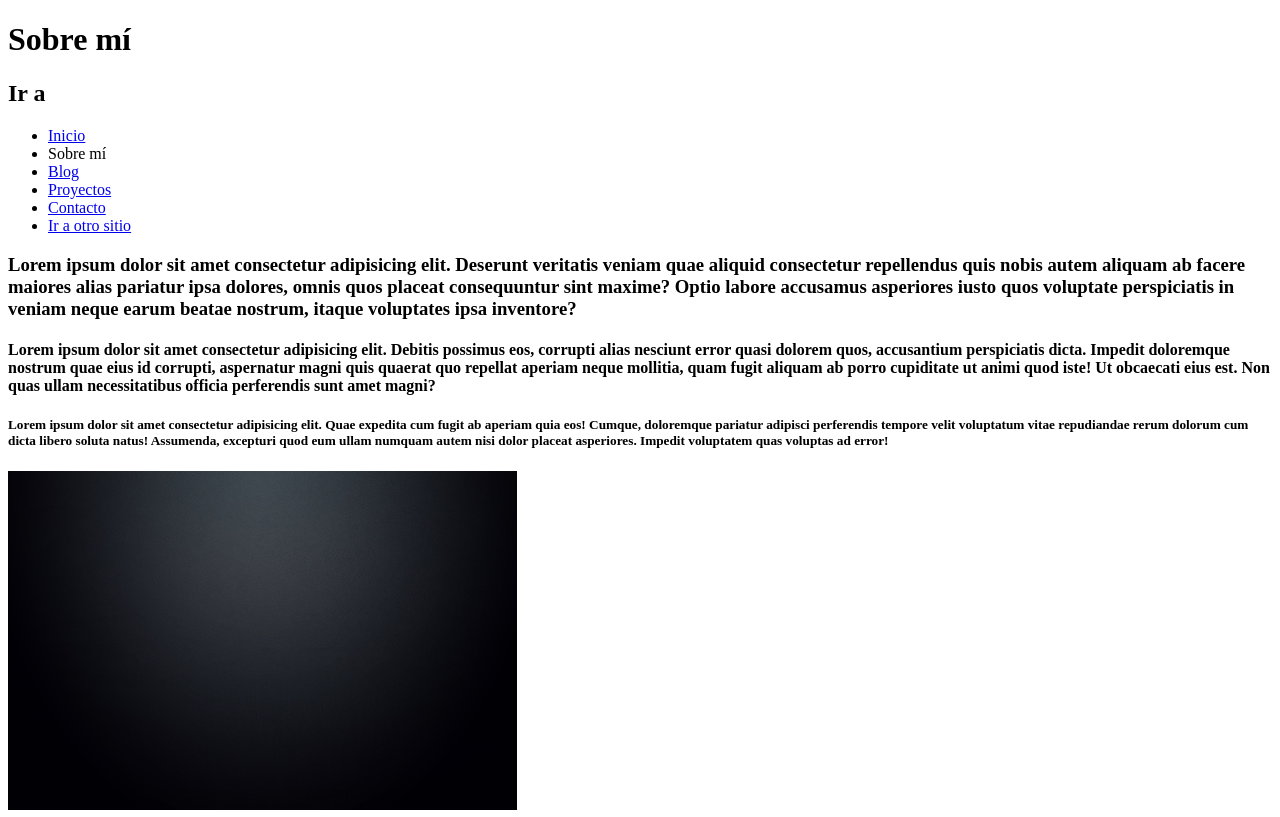
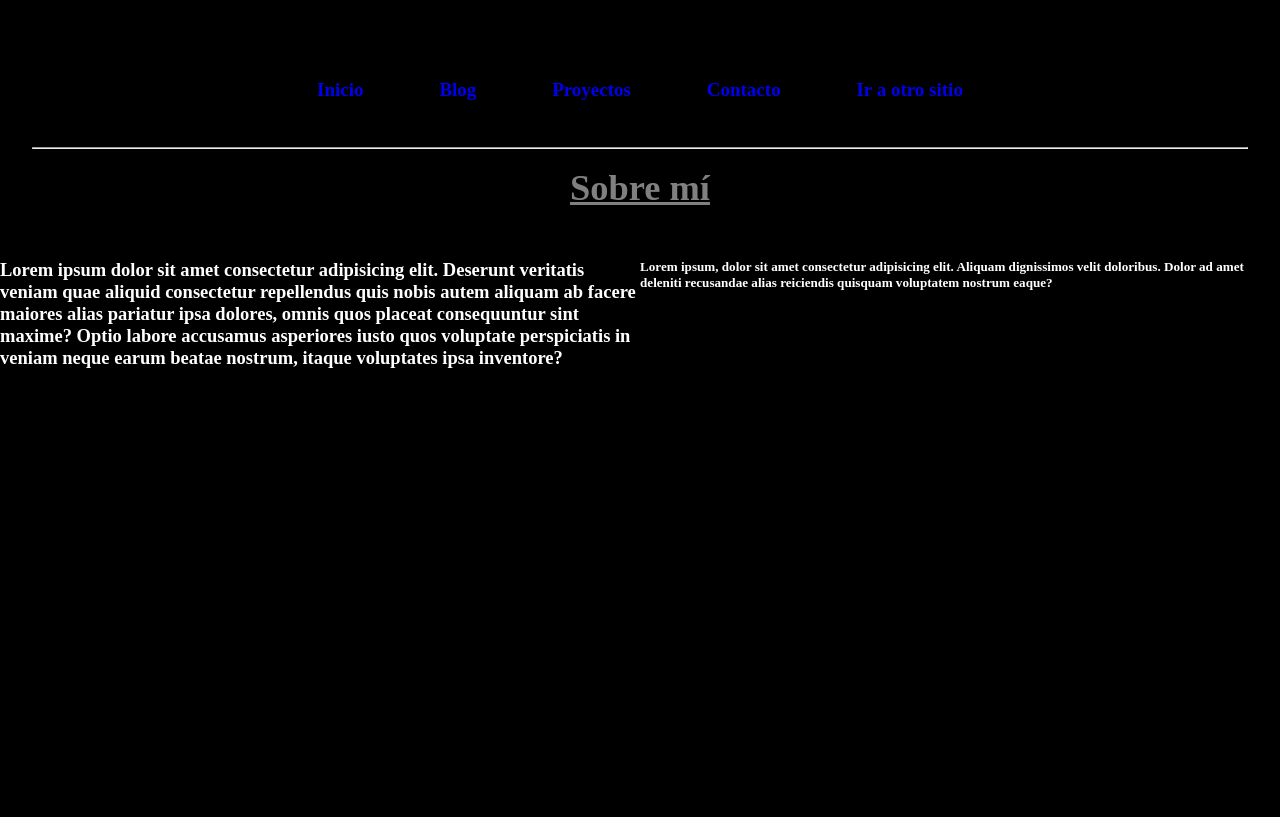
Before and after one commit to matiasfont12/mipagina, a plain HTML site: page root/views/about.html in a window 1280 px wide. Shown: the top 817 px of the page. Drawn offline with Linux system fonts and the light colour scheme.

Commit message:
agregando flexbox y grids

```diff
--- a/root/css/styles.css
+++ b/root/css/styles.css
@@ -2,11 +2,15 @@
     margin: 0;
     padding: 0;
     box-sizing: border-box;
+    text-decoration: none;
+    list-style: none;
 
 }
 
 body{
 	overflow-x: hidden;
+    background-color: black;
+    color: white;
 
 }
 
@@ -15,9 +19,8 @@ html{
 }
 
 .header {
-    background-color: black;
-    padding: 1rem
-    ;
+    padding: 1rem;
+    margin: 1rem;
 
 }
 
@@ -28,44 +31,57 @@ html{
     font-family: serif;
     font-size: 2.3rem;
     color: gray;
-    background-color: black;
 }
 
 .header__navegation {
+    display: flex;
+    flex-direction: row;
+    justify-content: center;
     font-style: normal;
     font-size: 1.2rem;
     font-family: serif;
     font-weight: bold;
-    list-style: none;
     text-align: center;
-    background-color: black;
     line-height: 60px;
-
 
 }
 
 .header__item {
-    display: inline;
+
     padding: 20px 30px;
     top: 0px;
+    margin: 0.5rem;
+
+}
+
+#grid {
+    height: 100vh;
+    display: grid;
+    grid-template-areas:
+    "section"
+    "footer";
+    grid-template-rows: 50% 50%;
+    grid-template-columns: 50% 50%;
+}
+
+section{
+    grid-area: section;
+}
+
+.article {
+    display: flex;
+    flex-direction: row;
+    color: pink;
+    font-family: sans-serif;
+    font-style: oblique;
+    line-height: 30px;
+    padding: 5rem;
 
 }
 
 
 
-.article {
-    background-color: black;
-    color: pink;
-    font-family: sans-serif;
-    font-style: oblique;
-    line-height: 30px;
-    padding: 20px;
-
-}
-
-
 .footer {
-    background-color: black;
     background-size: cover;
 
 }
@@ -76,6 +92,7 @@ html{
     font-style: normal;
     font-size: 1rem;
     color:darkslateblue;
+    padding: 20px;
 
 }
 
--- a/root/views/about.html
+++ b/root/views/about.html
@@ -5,38 +5,37 @@
     <meta http-equiv="X-UA-Compatible" content="IE=edge">
     <meta name="viewport" content="width=device-width, initial-scale=1.0">
     <link rel="shortcut icon" href="../assets/favicon.ico">
+    <link rel="stylesheet" href="../css/styles.css">
     <title>Sobre mi</title>
 </head>
 <body>
-    <header>
-        <h1>Sobre mí</h1>
-        <h2>Ir a</h2>
-
-        <nav>
-            <ul>
-                <li><a href="C:\Users\Matias\Downloads\Desktop\wireframe\root\index.html">Inicio</a></li>
-                <li>Sobre mí</li>
-                <li><a href="./blog.html">Blog</a></li>
-                <li><a href="./project.html">Proyectos</a></li>
-                <li><a href="./contact.html">Contacto</a></li>
-                <li><a href="https://www.google.com" target="_blank">Ir a otro sitio</a></li>
-
+    <header class="header">
+        <nav class="header__navegation">
+            <ul class="header__navegation">
+                <li class="header__item"><a href="C:\Users\Matias\Downloads\Desktop\wireframe\root\index.html">Inicio</a></li>
+                <li class="header__item"><a href="./blog.html">Blog</a></li>
+                <li class="header__item"><a href="./project.html">Proyectos</a></li>
+                <li class="header__item"><a href="./contact.html">Contacto</a></li>
+                <li class="header__item"><a href="https://www.google.com" target="_blank">Ir a otro sitio</a></li>
             </ul>
 
         </nav>
+        <hr>
+        <br>
+        <h1 class="header__title">Sobre mí</h1>
+        <br>
     </header>
     <main>
-        <section>
+        <section id="grid">
             <article>
                 <div>
                     <h3>Lorem ipsum dolor sit amet consectetur adipisicing elit. Deserunt veritatis veniam quae aliquid consectetur repellendus quis nobis autem aliquam ab facere maiores alias pariatur ipsa dolores, omnis quos placeat consequuntur sint maxime? Optio labore accusamus asperiores iusto quos voluptate perspiciatis in veniam neque earum beatae nostrum, itaque voluptates ipsa inventore?</h3>
-
                 </div>
+            </article>
+            <article>
                 <div>
-                    <h4>Lorem ipsum dolor sit amet consectetur adipisicing elit. Debitis possimus eos, corrupti alias nesciunt error quasi dolorem quos, accusantium perspiciatis dicta. Impedit doloremque nostrum quae eius id corrupti, aspernatur magni quis quaerat quo repellat aperiam neque mollitia, quam fugit aliquam ab porro cupiditate ut animi quod iste! Ut obcaecati eius est. Non quas ullam necessitatibus officia perferendis sunt amet magni?</h4>
-
+                    <h5>Lorem ipsum, dolor sit amet consectetur adipisicing elit. Aliquam dignissimos velit doloribus. Dolor ad amet deleniti recusandae alias reiciendis quisquam voluptatem nostrum eaque?</h5>
                 </div>
-
             </article>
         </section>
     </main>
@@ -45,9 +44,6 @@
 
             <h5>Lorem ipsum dolor sit amet consectetur adipisicing elit. Quae expedita cum fugit ab aperiam quia eos! Cumque, doloremque pariatur adipisci perferendis tempore velit voluptatum vitae repudiandae rerum dolorum cum dicta libero soluta natus! Assumenda, excepturi quod eum ullam numquam autem nisi dolor placeat asperiores. Impedit voluptatem quas voluptas ad error!</h5>
         </div>
-        <div>
-            <img src="../assets/istockphoto-583816756-170667a.jpg" alt="Fondo negro">
-        </div>
     </footer>
 </body>
 </html>
```
Also changed, not shown: root/index.html (+21 -4 lines), root/views/blog.html (+1 -1 lines), root/views/contact.html (+0 -1 lines), README.MD, 1 other file.
